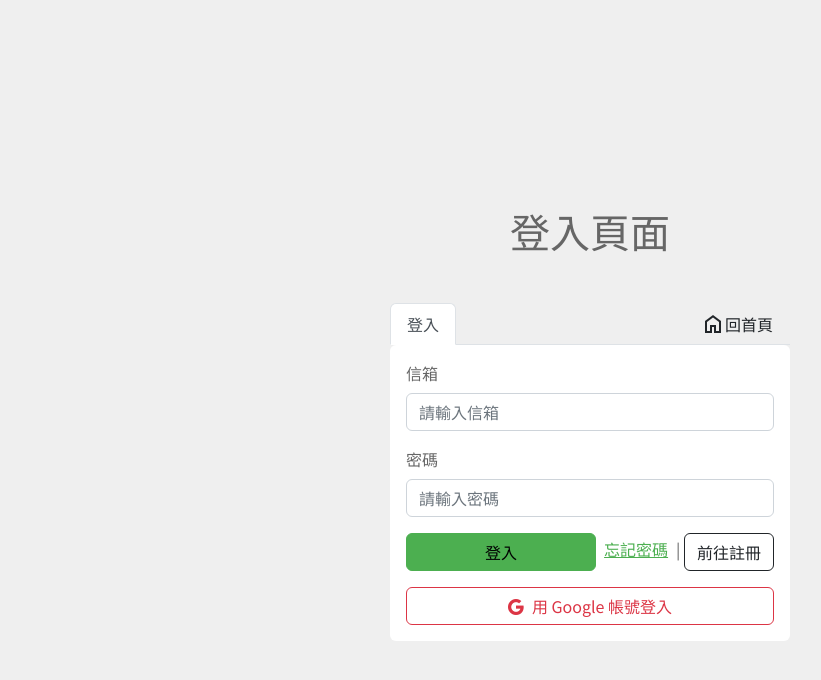
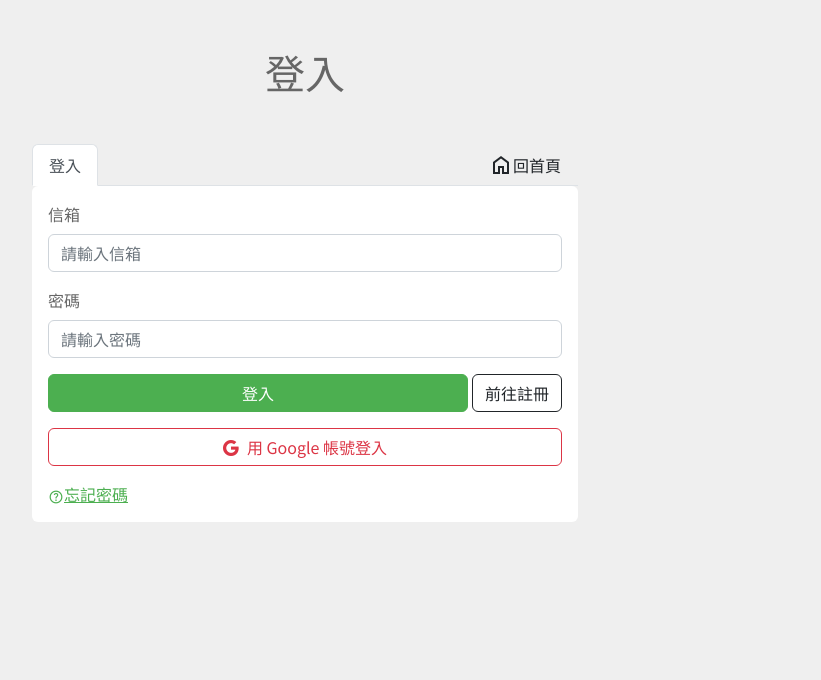
Before and after one commit to youtingluo/-, a Vue app: page /#/login in a window 1280 px wide. Shown: the top 680 px of the page, without its empty margins (50-871 px from the left). Built offline with nearby package versions, Linux system fonts and the light colour scheme; no server answers; what @vee-validate/i18n would draw is missing.

Commit message:
修正重複初始化app

```diff
--- a/src/main.js
+++ b/src/main.js
@@ -3,8 +3,6 @@ import App from './App.vue'
 import router from './router'
 import './assets/scss/all.scss'
 import 'vue-loading-overlay/dist/css/index.css'
-import { initializeApp } from 'firebase/app'
-import { getAuth } from 'firebase/auth'
 import { Form, Field, ErrorMessage, defineRule, configure } from 'vee-validate'
 import { required, email, min, numeric } from '@vee-validate/rules'
 import { localize, setLocale } from '@vee-validate/i18n'
@@ -19,30 +17,9 @@ configure({
 })
 setLocale('zh_TW')
 
-const firebaseConfig = {
-  apiKey: 'AIzaSyD5bMMUbcVKn0XhDjWNzZOZ0_YQwQjd2nU',
-  authDomain: 'supply0-c8814.firebaseapp.com',
-  projectId: 'supply0-c8814',
-  storageBucket: 'supply0-c8814.appspot.com',
-  messagingSenderId: '962012122682',
-  appId: '1:962012122682:web:02fcacc808b2f35c50af03',
-  measurementId: 'G-BG57GVVZ8X'
-}
-const firebaseApp = initializeApp(firebaseConfig)
-const auth = getAuth(firebaseApp)
-let user = null
-
-const authPromise = new Promise((resolve) => {
-  auth.onAuthStateChanged((authUser) => {
-    user = authUser
-    resolve()
-  })
-})
 const app = createApp(App)
 app.use(router)
 app.component('VForm', Form)
 app.component('VField', Field)
 app.component('ErrorMessage', ErrorMessage)
 app.mount('#app')
-
-export { firebaseApp, auth, user, authPromise }
--- a/src/router/index.js
+++ b/src/router/index.js
@@ -1,5 +1,5 @@
 import { createRouter, createWebHashHistory } from 'vue-router'
-import { user, authPromise } from '../main'
+import { user, authPromise } from '../utils/firebase'
 const router = createRouter({
   history: createWebHashHistory(import.meta.env.BASE_URL),
   routes: [
@@ -37,9 +37,7 @@ const router = createRouter({
 })
 router.beforeEach(async (to, from, next) => {
   const requiresAuth = to.matched.some((record) => record.meta.requiresAuth)
-
   await authPromise // 確保 user 狀態已設置
-
   if (requiresAuth && !user) {
     next('/login')
   } else {
--- a/src/utils/firebase.js
+++ b/src/utils/firebase.js
@@ -1,5 +1,23 @@
-import { firebaseApp } from '../main'
+import { initializeApp } from 'firebase/app'
 import { getAuth } from 'firebase/auth'
 
+const firebaseConfig = {
+  apiKey: 'AIzaSyD5bMMUbcVKn0XhDjWNzZOZ0_YQwQjd2nU',
+  authDomain: 'supply0-c8814.firebaseapp.com',
+  projectId: 'supply0-c8814',
+  storageBucket: 'supply0-c8814.appspot.com',
+  messagingSenderId: '962012122682',
+  appId: '1:962012122682:web:02fcacc808b2f35c50af03',
+  measurementId: 'G-BG57GVVZ8X'
+}
+const firebaseApp = initializeApp(firebaseConfig)
 const auth = getAuth(firebaseApp)
-export { auth }
+let user = null
+
+const authPromise = new Promise((resolve) => {
+  auth.onAuthStateChanged((authUser) => {
+    user = authUser
+    resolve()
+  })
+})
+export { firebaseApp, auth, user, authPromise }
--- a/src/views/HomeView.vue
+++ b/src/views/HomeView.vue
@@ -122,10 +122,23 @@ const showInput = () => {
     input.value.focus()
   })
 }
+
 const searchCompany = computed(() => {
+  const keyWord = ref([])
   return hotpot.value.filter((item) => {
     const regex = new RegExp(searchContent.value.split('').join('.*'), 'i')
-    return keys.value.some((key) => regex.test(item[key]))
+
+    // 檢查每個 key 是否有匹配
+    const hasMatch = keys.value.some((key) => {
+      const match = regex.test(item[key])
+      // 如果匹配到了，把完整字串加入到 matchedKeywords
+      if (match) {
+        keyWord.value.push(item[key])
+      }
+      return match
+    })
+
+    return hasMatch
   })
 })
 // 多選類型
@@ -178,7 +191,7 @@ function goCompany(id) {
   })
 }
 const user = ref(null)
-import { auth } from '../main'
+import { auth } from '../utils/firebase'
 import { onAuthStateChanged, signOut } from 'firebase/auth'
 onMounted(() => {
   if (route.query.selectedindustry !== '全部' && route.query.selectedindustry) {
@@ -225,11 +238,11 @@ watch(
           <button class="btn" type="button" @click="showInput">
             <span class="material-symbols-outlined"> search </span>
           </button>
-          <RouterLink class="btn btn-primary me-2" to="/contribute">前往投稿</RouterLink>
+          <RouterLink class="btn btn-outline-primary me-2" to="/contribute">前往投稿</RouterLink>
           <button v-if="user" type="button" class="btn btn-primary" @click.prevent="signOut(auth)">
             登出
           </button>
-          <RouterLink v-else class="btn btn-primary" to="login">登入/註冊</RouterLink>
+          <RouterLink v-else class="btn btn-primary text-light" to="login">登入/註冊</RouterLink>
         </div>
       </div>
       <div class="input-group" v-else>
@@ -250,28 +263,27 @@ watch(
       </div>
     </div>
   </nav>
+
+  <div class="container">
     <div class="input-group mb-3 search-bar shadow-sm">
-    <button class="btn btn-dark btn-sm rounded-0" type="button" @click="scrollToTop">
-      <span class="material-symbols-outlined d-inline-block align-middle"> chevron_backward </span>
+      <button class="btn btn-light btn-sm rounded-0" type="button" @click="scrollToTop">
+        <span class="material-symbols-outlined d-inline-block align-middle">
+          chevron_backward
+        </span>
       </button>
       <input
         @input="toScroll"
         ref="input"
         type="text"
         class="form-control border-0"
-      placeholder="搜尋"
+        placeholder="搜尋食材/廠商"
         v-model="searchContent"
       />
-    <button
-      v-if="searchContent"
-      class="btn btn-sm rounded-0"
-      type="button"
-      @click="searchContent = ''"
-    >
-      <span class="material-symbols-outlined"> close </span>
+
+      <button class="btn btn-dark btn-sm rounded-0" type="button" @click="showInput">
+        <span class="material-symbols-outlined"> search </span>
       </button>
     </div>
-  <div class="container">
     <div class="border-bottom border-2 mb-4">
       <div class="mb-4">
         <h3 class="fs-6 text-black text-opacity-50">廠商行業</h3>
@@ -474,7 +486,8 @@ watch(
                     value !== '編號' &&
                     value !== '廠商' &&
                     value !== '網址' &&
-                    value !== '類別'
+                    value !== '類別' &&
+                    value !== '公司簡介'
                   "
                 >
                   <span
--- a/src/views/LoginView.vue
+++ b/src/views/LoginView.vue
@@ -1,6 +1,6 @@
 <script setup>
 import { ref } from 'vue'
-import { auth } from '../main'
+import { auth } from '../utils/firebase'
 import {
   signInWithEmailAndPassword,
   sendPasswordResetEmail,
@@ -8,7 +8,6 @@ import {
   signInWithPopup
 } from 'firebase/auth'
 import { useRouter } from 'vue-router'
-
 const router = useRouter()
 const loginEmail = ref('')
 const loginPassword = ref('')
@@ -50,12 +49,13 @@ const resetPassword = () => {
     })
 }
 
-const signInWithGoogle = () => {
+const signInWithGoogle = async () => {
   isLoading.value = true
   errorMessage.value = ''
   const provider = new GoogleAuthProvider()
-  signInWithPopup(auth, provider)
+  await signInWithPopup(auth, provider)
     .then((result) => {
+      isLoading.value = false
       console.log('Google 登入成功：', result.user)
       router.push('/')
     })
@@ -68,10 +68,10 @@ const signInWithGoogle = () => {
 }
 </script>
 <template>
-  <div class="container pt-5 vh-100 d-flex flex-column justify-content-center align-items-center">
-    <h1 class="mb-5">登入頁面</h1>
-
-    <div class="login-content">
+  <div class="container pt-5">
+    <div class="row">
+      <div class="col-lg-6">
+        <h1 class="mb-5 text-center">登入</h1>
         <ul class="nav nav-tabs" ref="loginTab" role="tablist">
           <li class="nav-item me-auto" role="presentation">
             <div class="nav-link active">登入</div>
@@ -142,7 +142,11 @@ const signInWithGoogle = () => {
                   />
                 </div>
                 <div class="d-flex justify-content-between align-items-center">
-                <button type="submit" class="btn btn-primary flex-grow-1" :disabled="isLoading">
+                  <button
+                    type="submit"
+                    class="btn btn-primary flex-grow-1 text-white me-1"
+                    :disabled="isLoading"
+                  >
                     <span
                       v-if="isLoading"
                       class="spinner-border spinner-border-sm me-1"
@@ -153,24 +157,31 @@ const signInWithGoogle = () => {
                     >登入
                   </button>
                   <div>
-                  <a href="#" class="link-primary p-2" @click.prevent="isReset = true">忘記密碼</a>|
                     <RouterLink to="signup" class="btn btn-outline-dark">前往註冊</RouterLink>
                   </div>
                 </div>
               </form>
 
-            <button @click.prevent="signInWithGoogle" class="btn btn-outline-danger mt-3 w-100">
+              <button @click.prevent="signInWithGoogle" class="btn btn-outline-danger my-3 w-100">
+                <span
+                  v-if="isLoading"
+                  class="spinner-border spinner-border-sm me-1"
+                  role="status"
+                  aria-hidden="true"
+                >
+                </span>
                 <i class="bi bi-google me-2"></i>用 Google 帳號登入
               </button>
               <p v-if="errorMessage" class="text-danger mt-2 mb-0">{{ errorMessage }}</p>
+              <a href="#" class="link-primary text-end" @click.prevent="isReset = true"
+                ><span class="material-symbols-outlined d-inline-block align-middle fs-6">
+                  help </span
+                >忘記密碼</a
+              >
+            </div>
           </div>
         </div>
       </div>
     </div>
   </div>
 </template>
-<style scoped>
-.login-content {
-  width: 400px;
-}
-</style>
--- a/src/views/SignupView.vue
+++ b/src/views/SignupView.vue
@@ -1,6 +1,6 @@
 <script setup>
 import { ref } from 'vue'
-import { auth } from '../main'
+import { auth } from '../utils/firebase'
 import { createUserWithEmailAndPassword, updateProfile } from 'firebase/auth'
 import { useRouter } from 'vue-router'
 const router = useRouter()
@@ -49,9 +49,10 @@ const registerUser = () => {
 </script>
 
 <template>
-  <div class="container pt-5 vh-100 d-flex flex-column justify-content-center align-items-center">
-    <h1 class="mb-5">註冊頁面</h1>
-    <div class="login-content">
+  <div class="container pt-5">
+    <div class="row justify-content-center">
+      <div class="col-lg-6">
+        <h1 class="mb-3 text-center">註冊</h1>
         <ul class="nav nav-tabs" ref="loginTab" role="tablist">
           <li class="nav-item me-auto" role="presentation">
             <div class="nav-link active">註冊</div>
@@ -100,7 +101,11 @@ const registerUser = () => {
                 />
               </div>
               <div class="d-flex justify-content-between align-items-center">
-              <button type="submit" class="btn btn-primary flex-grow-1 me-3" :disabled="isLoading">
+                <button
+                  type="submit"
+                  class="btn btn-primary text-light flex-grow-1 me-3"
+                  :disabled="isLoading"
+                >
                   <span
                     v-if="isLoading"
                     class="spinner-border spinner-border-sm me-1"
@@ -118,9 +123,5 @@ const registerUser = () => {
         </div>
       </div>
     </div>
+  </div>
 </template>
-<style scoped>
-.login-content {
-  width: 400px;
-}
-</style>
```
Lines whose indentation alone changed are shown as unchanged.
